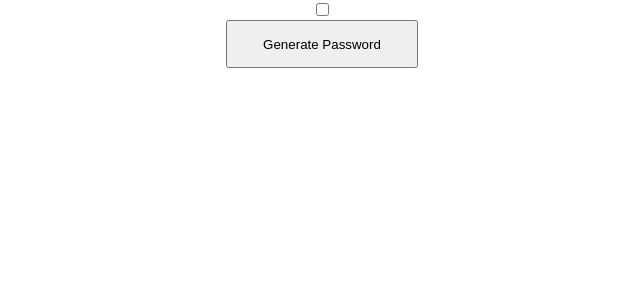
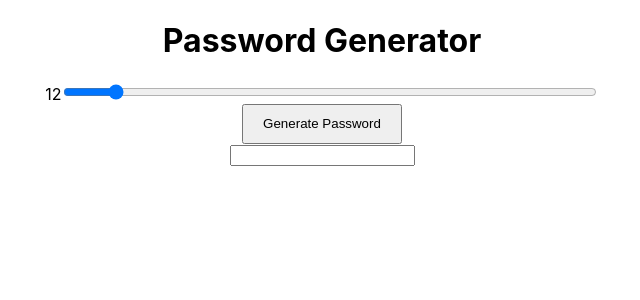
Before and after one commit to tyler-arthur/T-Tools, a React (Create React App) app in the folder t-tools/: page / in a window 1280 px wide. Shown: the top 300 px of the page, without its empty margins (318-958 px from the left). Built offline with nearby package versions, Linux system fonts and the light colour scheme.

Commit message:
Added text area input field to display generated password

```diff
--- a/t-tools/src/App.css
+++ b/t-tools/src/App.css
@@ -3,6 +3,10 @@
 }
 
 .input-button {
-  min-width: 12rem;
-  min-height: 3rem;
+  min-width: 12em;
+  min-height: 3em;
 }
+
+.input-slider {
+  min-width: 40em;
+}
--- a/t-tools/src/App.tsx
+++ b/t-tools/src/App.tsx
@@ -2,12 +2,21 @@ import './App.css';
 import Input from './components/Input';
 import generatePassword from './scripts/password-generator';
 import Button from './components/Button';
+import { useState } from 'react';
 
 function App() {
+  const [slider, setSlider] = useState<number|string>(12);
+  const [password, setPassword] = useState<string>('');
+
+  const handleSliderChange = (e: React.ChangeEvent<HTMLInputElement>): void => setSlider(parseInt(e.currentTarget.value, 10));
+  const handlePasswordChange = (e: React.ChangeEvent<HTMLInputElement>): void => setPassword(generatePassword(true, true, true, true))
+
   return (
     <div className="App">
-      <Input type="checkbox" />
-      <Button className='input-button' text='Generate Password' onclick={() => console.log(generatePassword(true, true, true, true))} />
+      <h1>Password Generator</h1>
+      <Input className="input-slider" type="range" min={1} max={128} value={slider} label={`${slider}`} onChange={handleSliderChange} />
+      <Button className='input-button' text='Generate Password' onclick={handlePasswordChange} />
+      <Input type='textarea' value={password} />
     </div>
   );
 }
--- a/t-tools/src/components/Button.tsx
+++ b/t-tools/src/components/Button.tsx
@@ -4,7 +4,7 @@ interface props {
     value?: any;
     className?: string;
     text?: string;
-    onclick?: () => void;
+    onclick?: any;
 }
 
 const Button: React.FC<props> = ({ value, text, className, onclick }) => (
--- a/t-tools/src/components/Input.tsx
+++ b/t-tools/src/components/Input.tsx
@@ -7,11 +7,13 @@ interface props {
     placeholder?: string;
     type: string;
     className?: string;
-    onChange?: () => void;
-    onclick?: () => void;
+    min?: number;
+    max?: number;
+    onChange?: any;
+    onclick?: any;
 }
 
-const Input: React.FC<props> = ({ value, label, name, placeholder, type, className, onChange, onclick }) => (
+const Input: React.FC<props> = ({ value, label, name, placeholder, type, className, min, max, onChange, onclick }) => (
     <div className="form-group">
       {label && <label htmlFor="input-field">{label}</label>}
       <input
@@ -19,6 +21,8 @@ const Input: React.FC<props> = ({ value, label, name, placeholder, type, classNa
         value={value}
         name={name}
         className={className}
+        min={min}
+        max={max}
         placeholder={placeholder}
         onChange={onChange}
         onClick={onclick}
--- a/t-tools/src/scripts/password-generator.ts
+++ b/t-tools/src/scripts/password-generator.ts
@@ -42,7 +42,7 @@ const generatePassword: any = (
         count = count - 1;
     }
 
-    return password;
+    return password.join('');
 }
 
 export default generatePassword;
```
